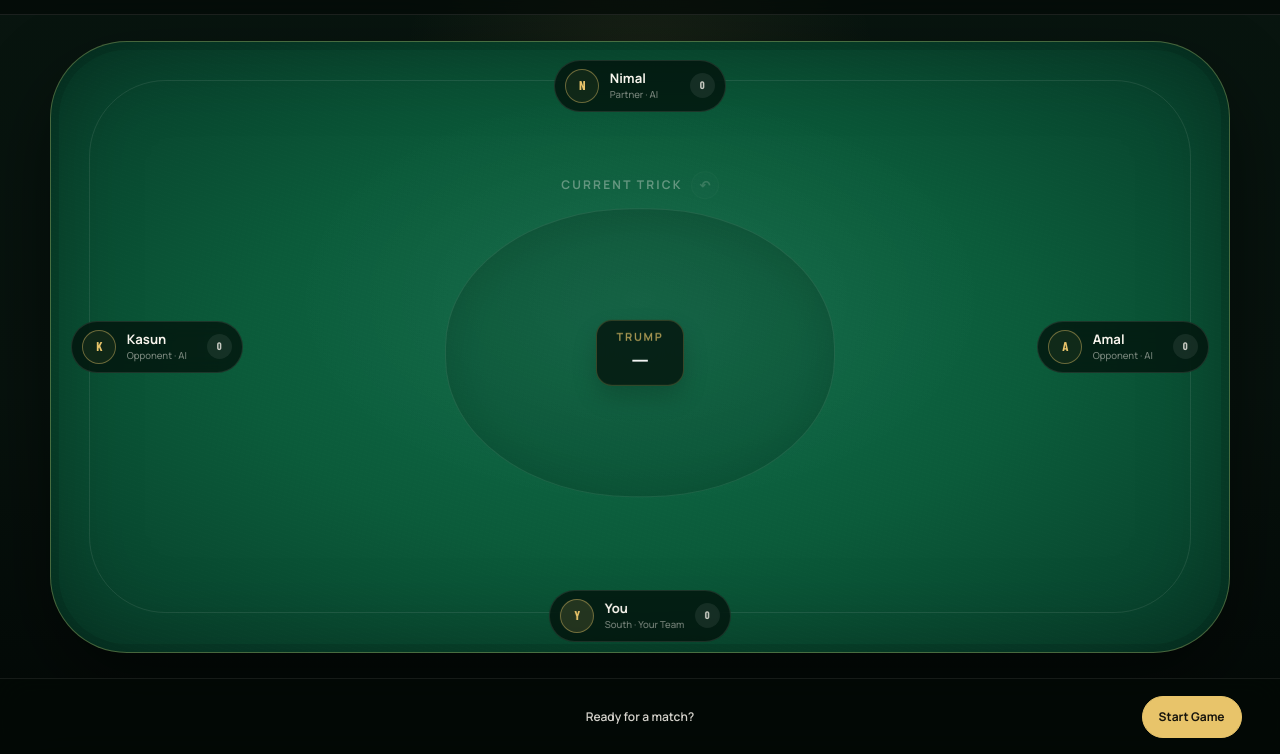
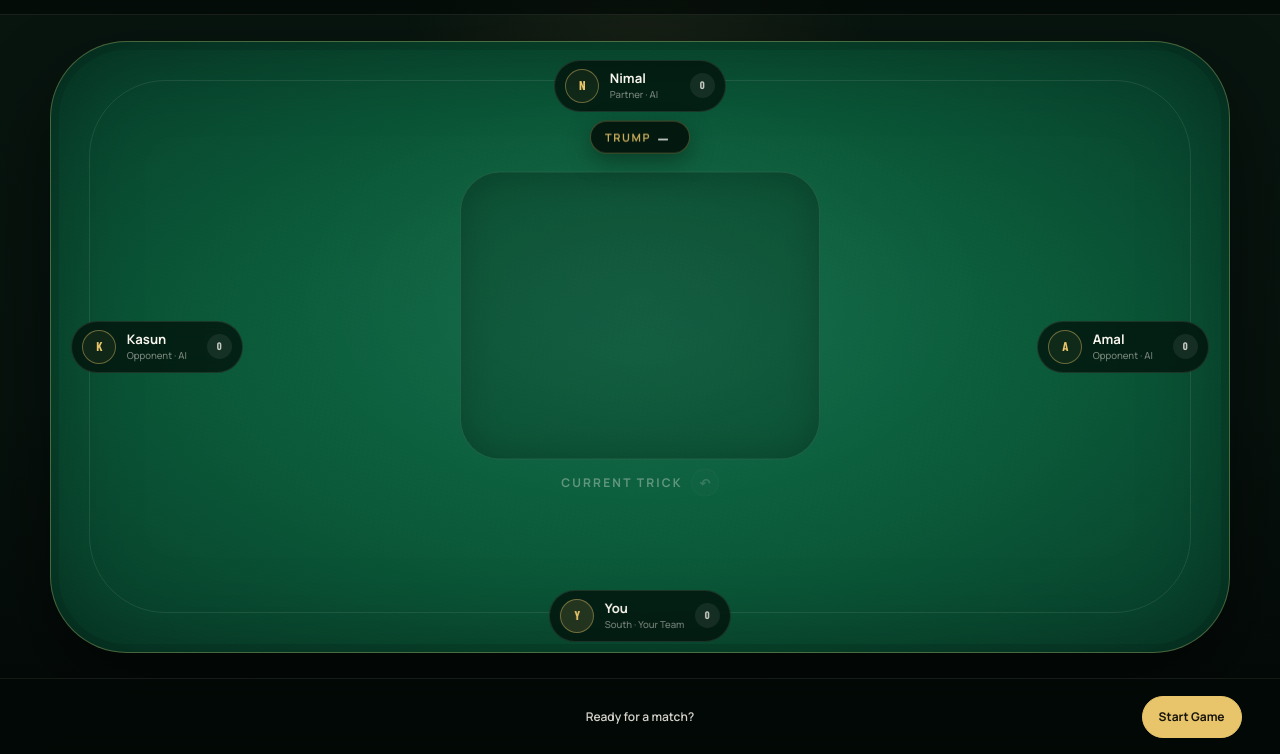
Before and after one commit to KavinduLakshan393/OmiCardGame, a website with bundled scripts: page game.html in a window 1280 px wide. Shown: the part 63-817 px from the top of the page. Built offline with nearby package versions, Linux system fonts and the light colour scheme; a web font is replaced by a local one.

Commit message:
style(table): redesign trump badge pill, trick table geometry, and popover positioning

```diff
--- a/styles/table.css
+++ b/styles/table.css
@@ -183,7 +183,7 @@
     gap: .7rem;
 }
 .seat-north { top: 18px; left: 50%; transform: translateX(-50%); flex-direction: column; }
-.seat-south { bottom: 10px; left: 50%; transform: translateX(-50%); flex-direction: column; }
+.seat-south { bottom: 10px; left: 50%; transform: translateX(-50%); flex-direction: column; z-index: 15; }
 .seat-west { left: 20px; top: 50%; transform: translateY(-50%); flex-direction: row; }
 .seat-east { right: 20px; top: 50%; transform: translateY(-50%); flex-direction: row-reverse; }
 
@@ -257,6 +257,7 @@
     justify-content: center;
     padding: 0 1rem;
     perspective: 1000px;
+    z-index: 15;
 }
 
 .trick-zone {
@@ -268,6 +269,10 @@
     display: grid;
     justify-items: center;
     gap: .55rem;
+    pointer-events: none;
+}
+.trick-zone > * {
+    pointer-events: auto;
 }
 .trick-zone-heading {
     font: 700 .58rem/1 var(--font-ui);
@@ -278,6 +283,7 @@
     align-items: center;
     justify-content: center;
     gap: .5rem;
+    order: 1; /* Render below #trick-table which has default order: 0 */
 }
 .trick-zone-heading .icon-btn {
     width: 28px;
@@ -292,12 +298,12 @@
 }
 #trick-table {
     position: relative;
-    width: clamp(280px, 34vw, 390px);
-    aspect-ratio: 1.35 / 1;
-    border-radius: 48%;
-    background: rgba(0,0,0,.10);
-    border: 1px solid rgba(248,245,237,.075);
-    box-shadow: inset 0 0 48px rgba(0,0,0,.12);
+    width: clamp(260px, 32vw, 360px);
+    aspect-ratio: 1.25 / 1;
+    border-radius: 40px;
+    background: rgba(0,0,0,.15);
+    border: 1px solid rgba(248,245,237,.08);
+    box-shadow: inset 0 0 40px rgba(0,0,0,.2);
 }
 .trick-slot {
     position: absolute;
@@ -306,29 +312,33 @@
     display: grid;
     place-items: center;
 }
-#trick-north { top: 6px; left: 50%; transform: translateX(-50%) rotate(2deg); }
-#trick-south { bottom: 6px; left: 50%; transform: translateX(-50%) rotate(-1deg); }
-#trick-west { left: 18px; top: 50%; transform: translateY(-50%) rotate(-4deg); }
-#trick-east { right: 18px; top: 50%; transform: translateY(-50%) rotate(4deg); }
+#trick-north { top: 10px; left: 50%; transform: translateX(-50%); }
+#trick-south { bottom: 10px; left: 50%; transform: translateX(-50%); }
+#trick-west { left: 14px; top: 50%; transform: translateY(-50%); }
+#trick-east { right: 14px; top: 50%; transform: translateY(-50%); }
 
 #trump-badge {
     position: absolute;
-    left: 50%; top: 50%;
-    transform: translate(-50%, -50%);
-    min-width: 88px;
-    display: grid;
-    place-items: center;
-    gap: .08rem;
-    padding: .65rem .75rem;
-    border-radius: 16px;
-    border: 1px solid rgba(232,196,106,.22);
-    background: rgba(3, 17, 11, .78);
-    box-shadow: 0 12px 24px rgba(0,0,0,.18);
+    top: -52px;
+    left: 50%;
+    transform: translateX(-50%);
+    min-width: 100px;
+    display: flex;
+    flex-direction: row;
+    align-items: center;
+    justify-content: center;
+    gap: .45rem;
+    padding: .35rem .85rem;
+    border-radius: 999px;
+    border: 1px solid rgba(232,196,106,.3);
+    background: rgba(3, 17, 11, .9);
+    box-shadow: 0 8px 24px rgba(0,0,0,.35);
     backdrop-filter: blur(12px);
+    z-index: 20;
 }
-.t-label { font: 700 .5rem/1 var(--font-ui); text-transform: uppercase; letter-spacing: .16em; color: rgba(232,196,106,.7); }
-.t-suit { font: 400 1.9rem/1 var(--font-card); }
-.t-caller { max-width: 76px; overflow: hidden; text-overflow: ellipsis; white-space: nowrap; font: 500 .52rem/1.2 var(--font-ui); color: rgba(248,245,237,.44); }
+.t-label { font: 700 .55rem/1 var(--font-ui); text-transform: uppercase; letter-spacing: .14em; color: rgba(232,196,106,.85); }
+.t-suit { font: 700 1.2rem/1 var(--font-card); }
+.t-caller { max-width: 80px; overflow: hidden; text-overflow: ellipsis; white-space: nowrap; font: 600 .6rem/1.2 var(--font-ui); color: rgba(248,245,237,.75); }
 
 #deck-pile {
     position: absolute;
@@ -402,8 +412,9 @@
 
 .previous-trick-popover {
     position: fixed;
-    top: 82px;
-    right: clamp(16px, 3vw, 42px);
+    top: 50%;
+    left: 50%;
+    transform: translate(-50%, -50%);
     z-index: 90;
     width: min(360px, calc(100vw - 32px));
     padding: 1rem;
```
